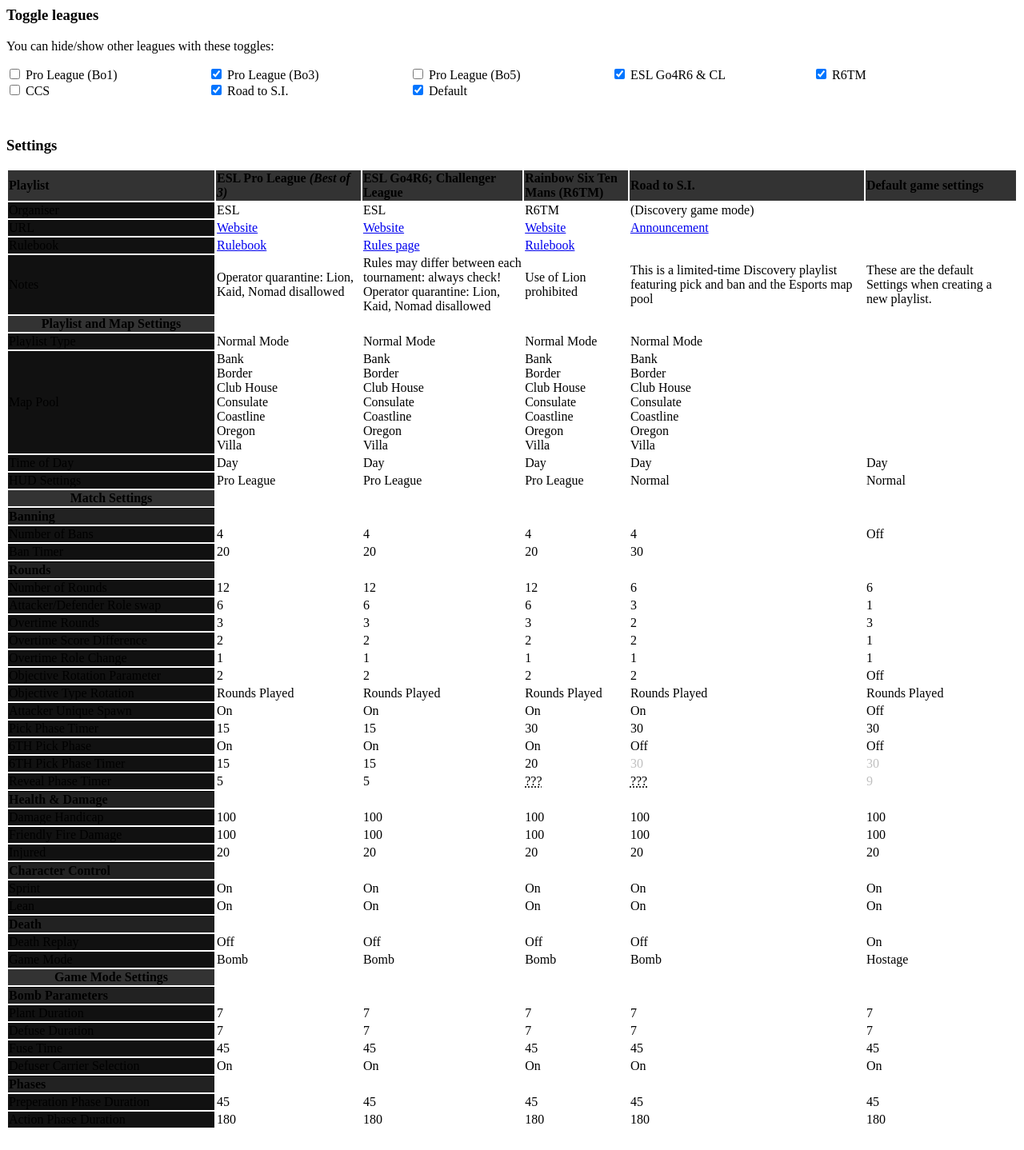
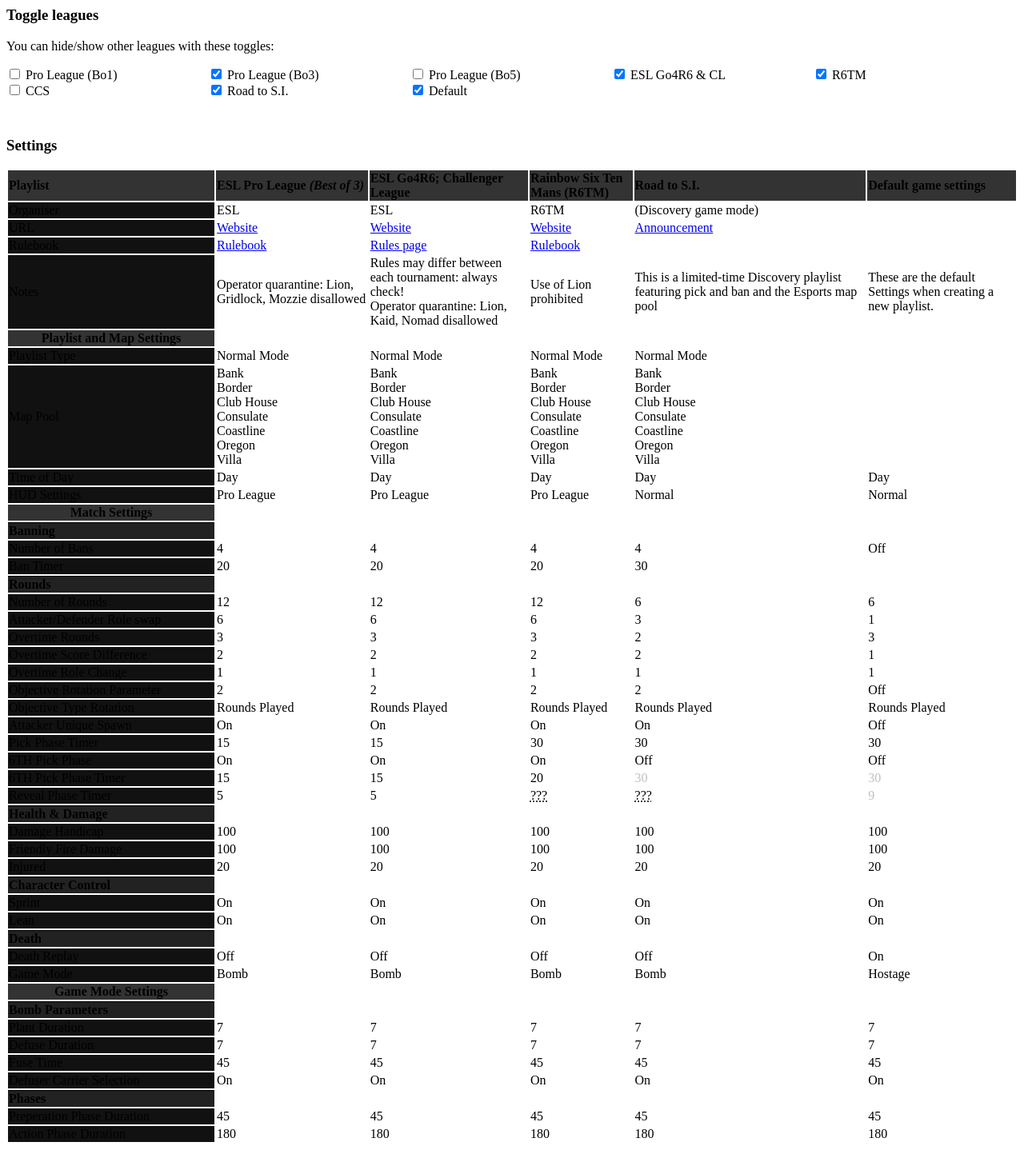
Before and after one commit to DangerAspect/siege, a Jekyll site: the page pages/interactive/playlist.html, which Jekyll copies as it is, in a window 1280 px wide. Shown: the whole page at 80% size. Built offline with Jekyll 4.4.1, drawn with Linux system fonts in a browser that asks for light colours.

Commit message:
Update playlist.html

```diff
--- a/pages/interactive/playlist.html
+++ b/pages/interactive/playlist.html
@@ -71,9 +71,9 @@
         </tr>
         <tr>
             <th class="row-header">Rulebook</th>
-            <td class="row-eslbo1"><a href="https://pro.eslgaming.com/r6/proleague/wp-content/uploads/2018/12/Rulebook_Pro_League.pdf">Rulebook</a></td>
-            <td class="row-eslbo3"><a href="https://pro.eslgaming.com/r6/proleague/wp-content/uploads/2018/12/Rulebook_Pro_League.pdf">Rulebook</a></td>
-            <td class="row-eslbo5"><a href="https://pro.eslgaming.com/r6/proleague/wp-content/uploads/2018/12/Rulebook_Pro_League.pdf">Rulebook</a></td>
+            <td class="row-eslbo1"><a href="https://pro.eslgaming.com/r6/proleague/wp-content/uploads/2019/03/Rulebook_Pro_League.pdf">Rulebook</a></td>
+            <td class="row-eslbo3"><a href="https://pro.eslgaming.com/r6/proleague/wp-content/uploads/2019/03/Rulebook_Pro_League.pdf">Rulebook</a></td>
+            <td class="row-eslbo5"><a href="https://pro.eslgaming.com/r6/proleague/wp-content/uploads/2019/03/Rulebook_Pro_League.pdf">Rulebook</a></td>
             <td class="row-eslgo4"><a href="https://play.eslgaming.com/rainbowsix/north-america-pc/r6siege/major/challenger-league/season-9-groupstage/rules/">Rules page</a></td>
             <td class="row-r6tm"><a href="https://r6tm.pro/R6TM_Rulebook.pdf">Rulebook</a></td>
             <td class="row-ccs"><a href="https://docs.wixstatic.com/ugd/07ea38_a663b4a4c80e40c3a9b727361edd0b37.pdf">Rulebook</a></td>
@@ -82,9 +82,9 @@
         </tr>
         <tr>
             <th class="row-header">Notes</th>
-            <td class="row-eslbo1">Operator quarantine: Lion, Kaid, Nomad disallowed</td>
-            <td class="row-eslbo3">Operator quarantine: Lion, Kaid, Nomad disallowed</td>
-            <td class="row-eslbo5">Operator quarantine: Lion, Kaid, Nomad disallowed</td>
+            <td class="row-eslbo1">Operator quarantine: Lion, Gridlock, Mozzie disallowed</td>
+            <td class="row-eslbo3">Operator quarantine: Lion, Gridlock, Mozzie disallowed</td>
+            <td class="row-eslbo5">Operator quarantine: Lion, Gridlock, Mozzie disallowed</td>
             <td class="row-eslgo4">Rules may differ between each tournament: always check! <br>Operator quarantine: Lion, Kaid, Nomad disallowed</td>
             <td class="row-r6tm">Use of Lion prohibited</td>
             <td class="row-ccs">Operator quarantine: Lion, Kaid, Nomad disallowed</td>
```
